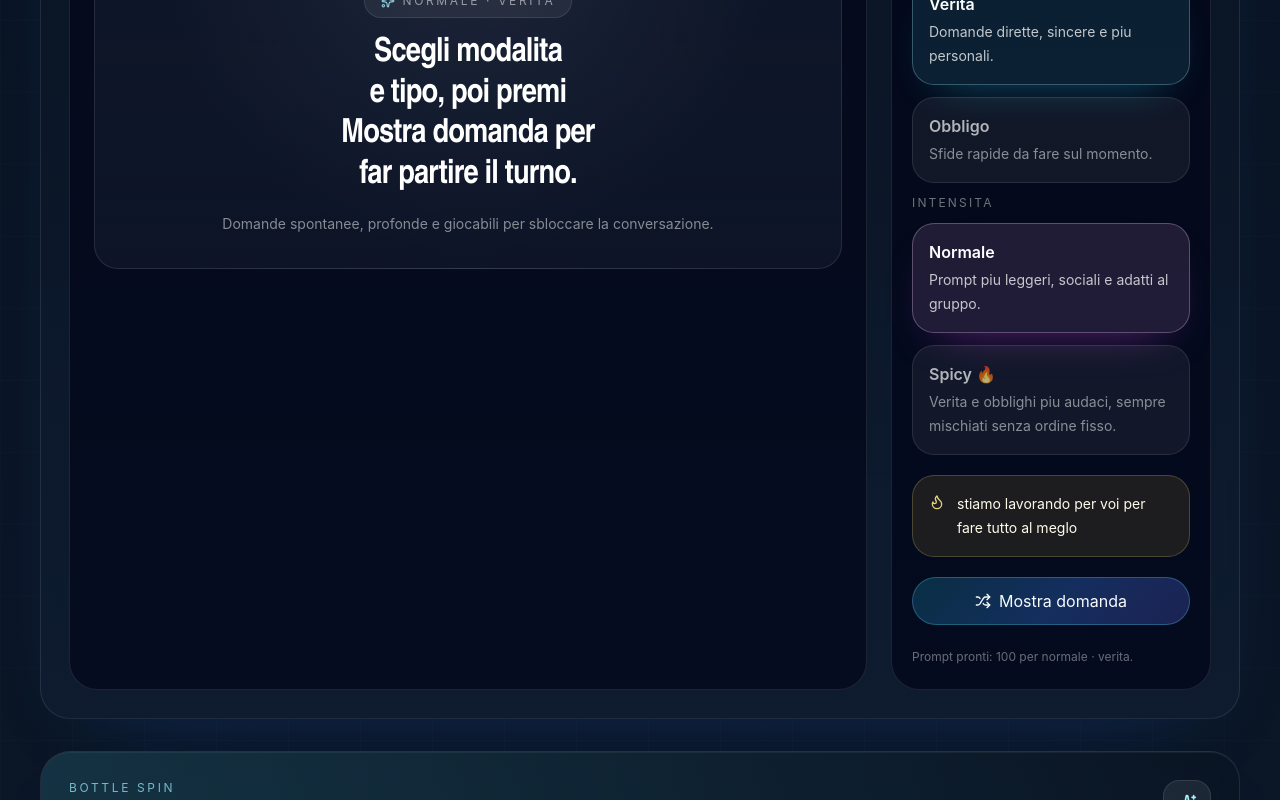
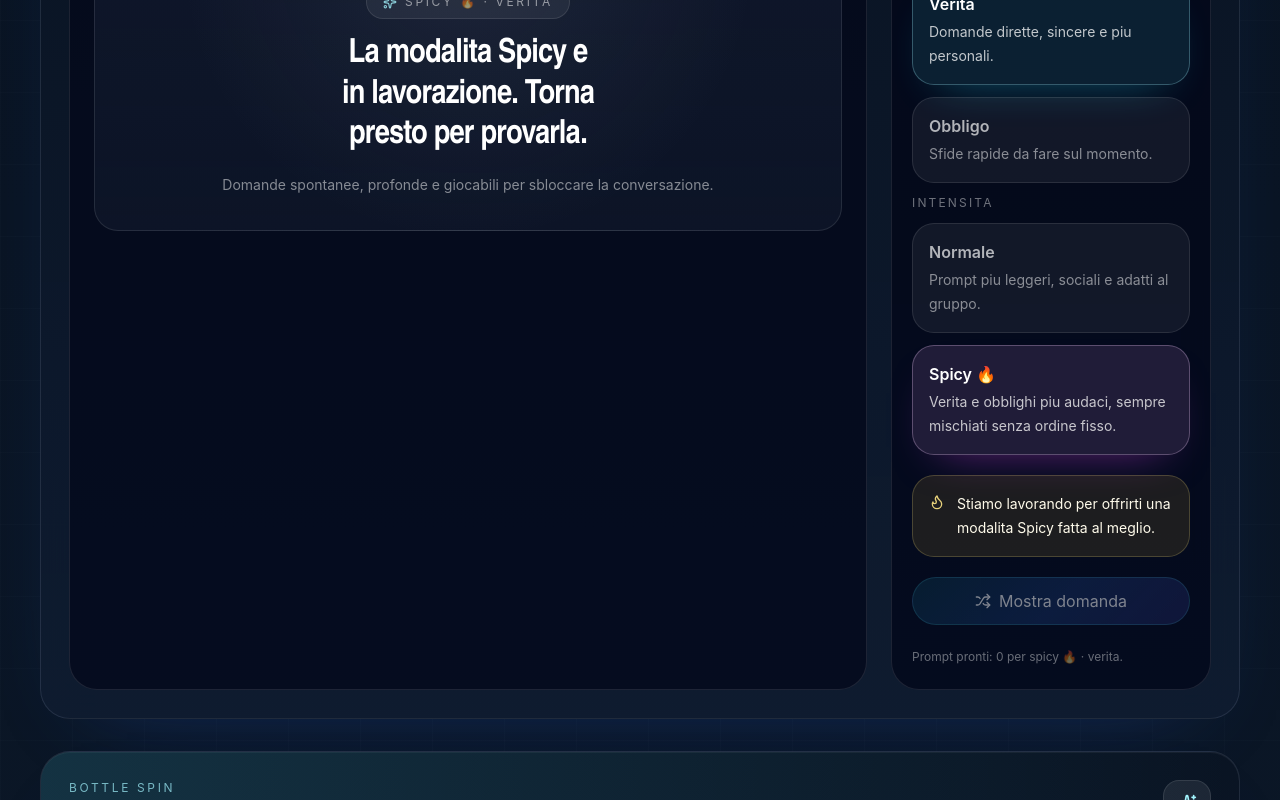
Before and after one commit to Pdor98/the-choiser, a Next.js app: page /games in a window 1280 px wide. Both pictures are taken after a click on the button 1051 px from the left and 2324 px from the top of the page. Shown: the part 1924-2724 px from the top of the page. Built offline with nearby package versions, Linux system fonts and the light colour scheme.

Commit message:
Publish spicy mode banner and lock state

```diff
--- a/src/features/games/truth-or-dare.tsx
+++ b/src/features/games/truth-or-dare.tsx
@@ -79,8 +79,9 @@ export function TruthOrDareGame() {
   const [spicyBannerVisible, setSpicyBannerVisible] = useState(false);
 
   const promptPool = truthOrDarePrompts[mode][promptType];
-  const modeLabel = "Normale";
+  const modeLabel = mode === "spicy" ? "Spicy 🔥" : "Normale";
   const promptTypeLabel = promptType === "truth" ? "Verita" : "Obbligo";
+  const isSpicyLocked = mode === "spicy";
 
   const helperCopy = useMemo(() => {
     if (promptType === "truth") {
@@ -93,17 +94,23 @@ export function TruthOrDareGame() {
   function handleModeSelect(nextMode: TruthOrDareMode) {
     if (nextMode === "spicy") {
       setSpicyBannerVisible(true);
-      setMode("normal");
+      setMode("spicy");
+      setCurrentPrompt(null);
       setOpenPanel(null);
       return;
     }
 
     setSpicyBannerVisible(false);
     setMode("normal");
+    setCurrentPrompt(null);
     setOpenPanel(null);
   }
 
   function revealPrompt() {
+    if (isSpicyLocked || promptPool.length === 0) {
+      return;
+    }
+
     const nextPrompt = pickPrompt(promptPool, currentPrompt);
     setCurrentPrompt(nextPrompt);
     setPromptVersion((current) => current + 1);
@@ -155,7 +162,9 @@ export function TruthOrDareGame() {
                     className="mx-auto max-w-[20ch] text-balance font-heading text-[clamp(1.6rem,2.6vw,2.35rem)] font-semibold leading-[1.22] tracking-tight text-white"
                   >
                     {currentPrompt ??
-                      "Scegli modalita e tipo, poi premi Mostra domanda per far partire il turno."}
+                      (isSpicyLocked
+                        ? "La modalita Spicy e in lavorazione. Torna presto per provarla."
+                        : "Scegli modalita e tipo, poi premi Mostra domanda per far partire il turno.")}
                   </motion.p>
                 </AnimatePresence>
 
@@ -368,7 +377,7 @@ export function TruthOrDareGame() {
                   <div className="rounded-[22px] border border-amber-200/20 bg-amber-300/10 px-4 py-4 text-sm leading-6 text-amber-50">
                     <div className="flex items-start gap-3">
                       <Flame className="mt-0.5 size-4 shrink-0 text-amber-200/90" />
-                      <p>stiamo lavorando per voi per fare tutto al meglo</p>
+                      <p>Stiamo lavorando per offrirti una modalita Spicy fatta al meglio.</p>
                     </div>
                   </div>
                 ) : null}
@@ -378,6 +387,7 @@ export function TruthOrDareGame() {
                   className="w-full"
                   icon={<Shuffle className="size-4" />}
                   onClick={revealPrompt}
+                  disabled={isSpicyLocked}
                 >
                   Mostra domanda
                 </Button>
```
Also changed, not shown: 50 other files (tests, documents, lock files or other folders).
